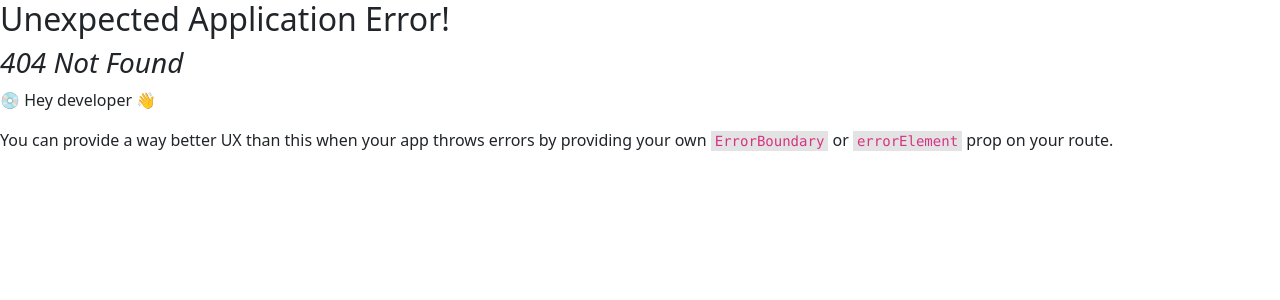
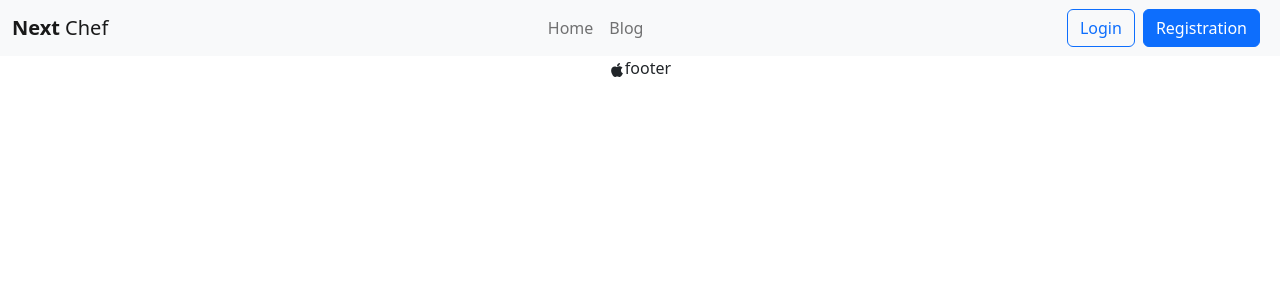
Before and after one commit to arifremal/reciepe-hunter, a React (Vite) app: page /chef in a window 1280 px wide. Before the commit this address had no page. Shown: the top 300 px of the page. Built offline with nearby package versions, Linux system fonts and the light colour scheme.

Commit message:
slider added for hero section

```diff
--- /dev/null
+++ b/src/Layouts/ChefLayout.jsx
@@ -0,0 +1,14 @@
+import React from 'react';
+import Header from '../Shared/Header';
+import Footer from '../pages/Home/Footer';
+
+const ChefLayout = () => {
+    return (
+        <div>
+            <Header></Header>
+            <Footer></Footer>
+        </div>
+    );
+};
+
+export default ChefLayout;
--- a/src/Layouts/Main.jsx
+++ b/src/Layouts/Main.jsx
@@ -73,7 +73,7 @@ const Main = () => {
 
         </ListGroup>
         <Card.Body>
-          <Button className=''>View Details</Button>
+          <Button className=''>View Recipes</Button>
         </Card.Body>
       </Card>
         </div>
--- /dev/null
+++ b/src/pages/Chefs.jsx
@@ -0,0 +1,11 @@
+import React from 'react';
+
+const Chefs = () => {
+    return (
+        <div>
+            <h1>chef details coming</h1>
+        </div>
+    );
+};
+
+export default Chefs;
```
Also changed, not shown: src/routes/Routes.jsx (+12 -0 lines).
